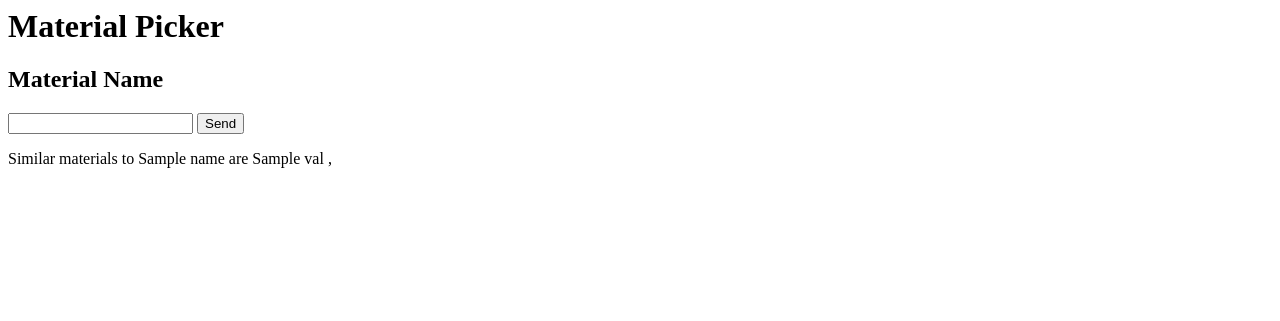
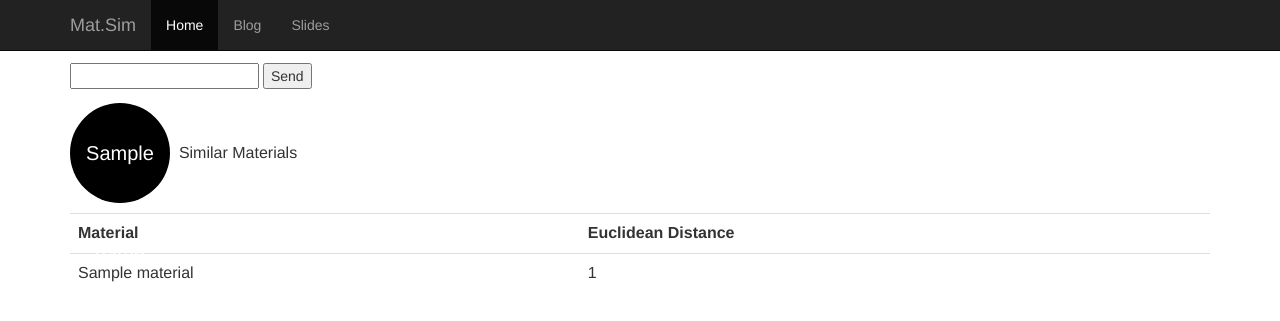
Before and after one commit to acmilazzo/insight-project, a Flask app: template app/templates/return_page.html in a window 1280 px wide. Shown: the top 321 px of the page. Run offline with Flask 2, Linux system fonts and the light colour scheme; the template is opened without the code that fills it: most values are stand-ins (such as "Sample title", 1, 10 or a date in 2020); parts of the project's set-up code (start-up, migrations or seed data) failed here and were passed over; some libraries are stand-ins or nearby versions.

Commit message:
MVP working app

```diff
--- a/app/templates/return_page.html
+++ b/app/templates/return_page.html
@@ -1,17 +1,62 @@
 <html>
  <head>
-    <title>{{title}} - material picker</title>
+    <title>{{title}} - Mat.Sim</title>
+   	<link href="../static/css/bootstrap.min.css" rel="stylesheet">
+   	<!-- Custom styles for this template -->
+   	<!--link href="starter-template.css" rel="stylesheet"-->
+	<link href="theme.css" rel="stylesheet">
  </head>
  <body>
-    <h1>Material Picker</h1>
+	 <div class="navbar navbar-inverse navbar-fixed-top" role="navigation">
+	      <div class="container">
+	        <div class="navbar-header">
+	          <button type="button" class="navbar-toggle" data-toggle="collapse" data-target=".navbar-collapse">
+	            <span class="sr-only">Toggle navigation</span>
+	            <span class="icon-bar"></span>
+	            <span class="icon-bar"></span>
+	            <span class="icon-bar"></span>
+	          </button>
+	          <a class="navbar-brand" href="#">Mat.Sim</a>
+	        </div>
+	        <div class="collapse navbar-collapse">
+	          <ul class="nav navbar-nav">
+	            <li class="active"><a href="#">Home</a></li>
+	            <li><a href="#about">Blog</a></li>
+	            <li><a href="#contact">Slides</a></li>
+	          </ul>
+	        </div><!--/.nav-collapse -->
+	      </div>
+	    </div>
+	<div class="container">
        <h2>Material Name</h2>
        <form action="/return_page" method="GET">
            <input type="text" name="name">
            <input type="submit" name="my-form" value="Send">
        </form>
 	   <div id="content">
-	   		<p> Similar materials to {{name}} are {% for val in return_val%}
-				{{val}} , {% endfor %}</p>
+		   <table>
+			   <tr><td>
+				<div style=width:100px;height:100px;border-radius:50px;font-size:20px;color:#fff;line-height:100px;text-align:center;background:#000>{{name}}</div>
+			</td>
+			<td> &nbsp; Similar Materials </td>
+		</tr>
+			</table>
+			<p></p>
+			<table class="table table-hover">
+			   <tr><th>Material</th><th>Euclidean Distance</th></tr>
+			   {% for val in return_val %}
+			   <tr><td>{{ val['material'] }}</td><td> {{ val['n_euclid_sprse'] }}</td></tr>
+			   {% endfor %}
+
+			   </table>
+			   <script src="https://code.jquery.com/jquery-1.10.2.min.js"></script>
+			   <script src="static/js/bootstrap.min.js"></script>
 	   	</div>
+	</div>
+    <!-- Bootstrap core JavaScript
+      ================================================== -->
+      <!-- Placed at the end of the document so the pages load faster -->
+      <script src="https://ajax.googleapis.com/ajax/libs/jquery/1.11.1/jquery.min.js"></script>
+      <script src="static/js/bootstrap.min.js"></script>
  </body>
 </html>
```
Also changed, not shown: app/templates/index.html (+31 -3 lines), app/views.py (+13 -1 lines), 2 other files.
